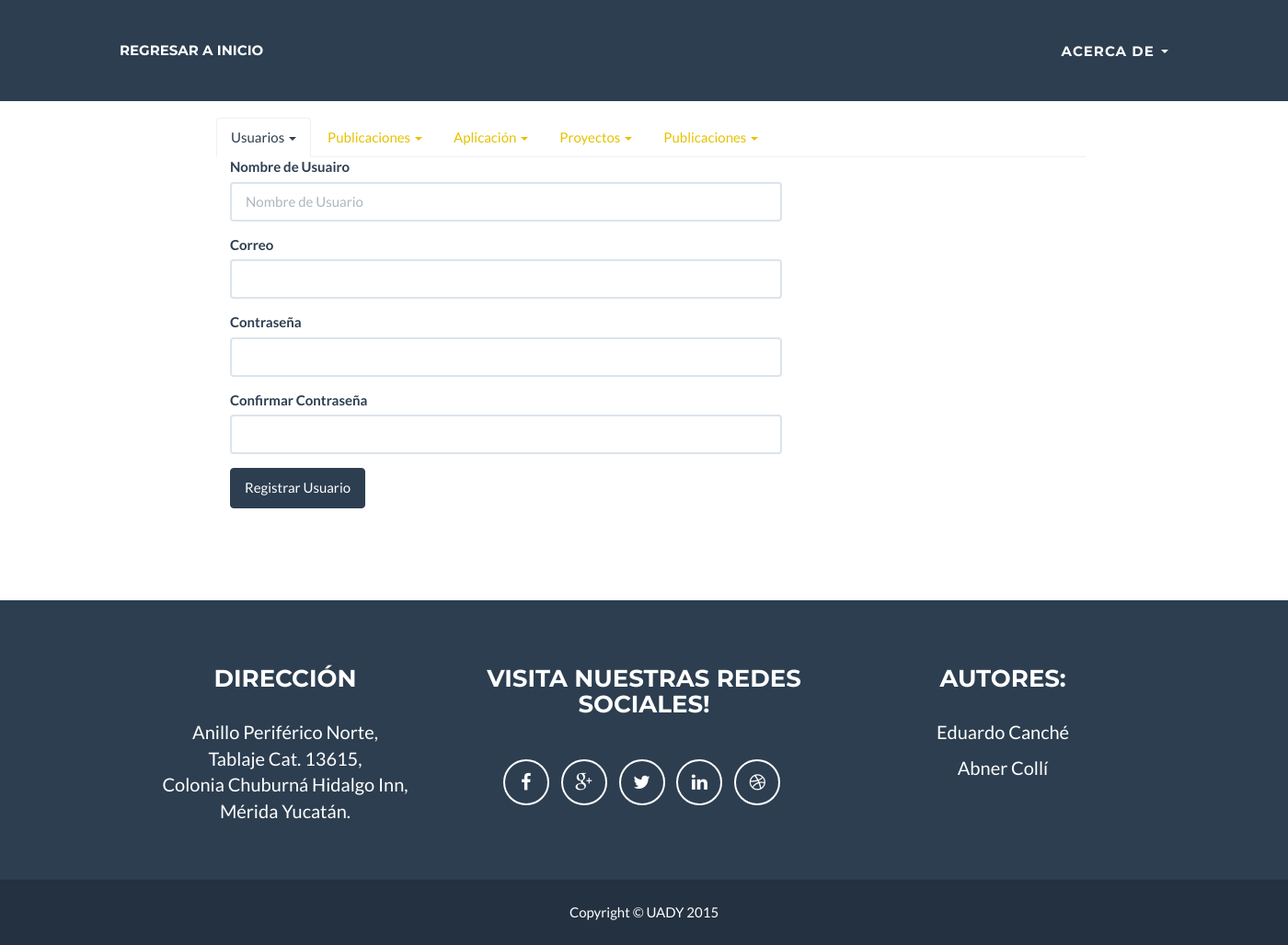
After one commit to EddieBenji/Web_Practicas, a PHP site: page /Vistas/menu-usuario.html in a window 1400 px wide. The commit adds this page. Shown: the whole page at 92% size. Run offline with PHP 8.4, Linux system fonts and the light colour scheme; some libraries are stand-ins or nearby versions.

Commit message:
Se crearon los formularios de registros de usuario.

```diff
--- a/Controladores/Controlador_login.php
+++ b/Controladores/Controlador_login.php
@@ -17,7 +17,7 @@ if ($result->num_rows >0) {
 
 
     }
-    header('location: ../Vistas/alta-articulo.html');
+    header('location: ../Vistas/menu-usuario.html');
 
 } else {
     header('location: ../Vistas/login.php?error=1');
--- /dev/null
+++ b/Vistas/menu-usuario.html
@@ -0,0 +1,544 @@
+<!DOCTYPE html>
+<html lang="en">
+
+<head>
+
+    <meta charset="utf-8">
+    <meta http-equiv="X-UA-Compatible" content="IE=edge">
+    <meta name="viewport" content="width=device-width, initial-scale=1">
+    <meta name="description" content="">
+    <meta name="author" content="">
+
+    <title>Applicaciones en la UADY</title>
+
+    <!-- Bootstrap Core CSS - Uses Bootswatch Flatly Theme: http://bootswatch.com/flatly/ -->
+    <link href="../css/bootstrap.min.css" rel="stylesheet">
+
+    <!-- Custom CSS -->
+    <link href="../css/freelancer.css" rel="stylesheet">
+
+    <!-- Custom Fonts -->
+    <link href="../font-awesome/css/font-awesome.min.css" rel="stylesheet" type="text/css">
+    <link href="http://fonts.googleapis.com/css?family=Montserrat:400,700" rel="stylesheet" type="text/css">
+    <link href="http://fonts.googleapis.com/css?family=Lato:400,700,400italic,700italic" rel="stylesheet"
+          type="text/css">
+
+    <!-- HTML5 Shim and Respond.js IE8 support of HTML5 elements and media queries -->
+    <!-- WARNING: Respond.js doesn't work if you view the page via file:// -->
+    <!--[if lt IE 9]>
+    <script src="https://oss.maxcdn.com/libs/html5shiv/3.7.0/html5shiv.js"></script>
+    <script src="https://oss.maxcdn.com/libs/respond.js/1.4.2/respond.min.js"></script>
+    <![endif]-->
+
+
+    <style type="text/css">
+        #textTitle {
+            font-size: 100%;
+        }
+
+        .intro-text {
+            font-size: 60%;
+        }
+
+        #menu-usuario{
+            margin-top:2%;
+            margin-left: 15%;
+        }
+
+
+    </style>
+
+
+</head>
+
+<body id="page-top" class="index">
+
+<!-- Navigation -->
+<nav class="navbar navbar-default navbar-fixed-top">
+    <div class="container">
+        <!-- Brand and toggle get grouped for better mobile display -->
+        <div class="navbar-header page-scroll">
+            <button type="button" class="navbar-toggle" data-toggle="collapse"
+                    data-target="#bs-example-navbar-collapse-1">
+                <span class="sr-only">Toggle navigation</span>
+                <span class="icon-bar"></span>
+                <span class="icon-bar"></span>
+                <span class="icon-bar"></span>
+            </button>
+
+            <a id="textTitle" class="navbar-brand" href="index.html">
+                REGRESAR A INICIO</a>
+
+
+        </div>
+
+        <!-- Collect the nav links, forms, and other content for toggling -->
+        <div class="collapse navbar-collapse" id="bs-example-navbar-collapse-1">
+            <ul class="nav navbar-nav navbar-right">
+                <li class="hidden">
+                    <a href="#page-top"></a>
+                </li>
+                <!--<li class="page-scroll">-->
+                <!--<a href="#apps_hechas">Applicaciones hechas</a>-->
+                <!--</li>-->
+                <li class="dropdown">
+                    <a href="#" class="dropdown-toggle" data-toggle="dropdown">Acerca de  <b class="caret"></b></a>
+                    <ul class="dropdown-menu">
+                        <li><a href="tecnologias.html">Tecnologias Usadas</a></li>
+                        <li><a href="publicaciones.html">Publicaciones</a></li>
+                        <li><a href="personal.html">Personal</a></li>
+                        <li><a href="proyectos.html">Proyectos en Desarrollo</a></li>
+                        <!--<li><a href="#about">Conócenos</a></li>-->
+                    </ul>
+                </li>
+                <!--<li class="page-scroll">-->
+                <!--<a href="../Vistas/index.html">Contáctanos</a>-->
+                <!--</li>-->
+
+
+            </ul>
+        </div>
+        <!-- /.navbar-collapse -->
+    </div>
+    <!-- /.container-fluid -->
+</nav>
+
+<!-- Header -->
+<section id="menu-usuario">
+    <div class="container">
+        <div class="row">
+            <div class="col-lg-10">
+                <ul id="myTab" class="nav nav-tabs">
+
+                    <li class="dropdown active">
+                        <a href="#" id="usuarios" class="dropdown-toggle"
+                           data-toggle="dropdown">Usuarios <b class="caret"></b>
+                        </a>
+                        <ul class="dropdown-menu" role="menu" aria-labelledby="usuarios">
+                            <li><a href="#alta-usuario" tabindex="-1" data-toggle="tab">
+                                Registrar Usuario</a>
+                            </li>
+                            <li><a href="#ver-usuarios" tabindex="-1" data-toggle="tab">
+                                Ver Usuarios</a>
+                            </li>
+                        </ul>
+                    </li>
+
+                    <li class="dropdown">
+                        <a href="#" id="publicaciones" class="dropdown-toggle"
+                           data-toggle="dropdown">Publicaciones <b class="caret"></b>
+                        </a>
+                        <ul class="dropdown-menu" role="menu" aria-labelledby="publicaciones">
+                            <li><a href="#alta-publicacion" tabindex="-1" data-toggle="tab">
+                                Registrar Publicacion</a>
+                            </li>
+                            <li><a href="#ver-publicacion" tabindex="-1" data-toggle="tab">
+                                Ver Publicaciones</a>
+                            </li>
+                        </ul>
+                    </li>
+
+
+                    <li class="dropdown">
+                        <a href="#" id="aplicaciones" class="dropdown-toggle"
+                           data-toggle="dropdown">Aplicación <b class="caret"></b>
+                        </a>
+                        <ul class="dropdown-menu" role="menu" aria-labelledby="aplicaciones">
+                            <li><a href="#alta-aplicacion" tabindex="-1" data-toggle="tab">
+                                Registrar Aplicación</a>
+                            </li>
+                            <li><a href="#ver-aplicacion" tabindex="-1" data-toggle="tab">
+                                Ver Aplicaciones</a>
+                            </li>
+                        </ul>
+                    </li>
+
+
+                    <li class="dropdown">
+                        <a href="#" id="proyectos" class="dropdown-toggle"
+                           data-toggle="dropdown">Proyectos <b class="caret"></b>
+                        </a>
+                        <ul class="dropdown-menu" role="menu" aria-labelledby="proyectos">
+                            <li><a href="#alta-proyecto" tabindex="-1" data-toggle="tab">
+                                Registrar Proyecto</a>
+                            </li>
+                            <li><a href="#ver-proyecto" tabindex="-1" data-toggle="tab">
+                                Ver Proyectos</a>
+                            </li>
+                        </ul>
+                    </li>
+
+
+                    <li class="dropdown">
+                        <a href="#" id="personal" class="dropdown-toggle"
+                           data-toggle="dropdown">Publicaciones <b class="caret"></b>
+                        </a>
+                        <ul class="dropdown-menu" role="menu" aria-labelledby="personal">
+                            <li><a href="#alta-personal" tabindex="-1" data-toggle="tab">
+                                Registrar Personal</a>
+                            </li>
+                            <li><a href="#ver-personal" tabindex="-1" data-toggle="tab">
+                                Ver Personal</a>
+                            </li>
+                        </ul>
+                    </li>
+
+                </ul>
+                <div id="myTabContent" class="tab-content">
+                    <div class="tab-pane fade in active" id="alta-usuario">
+                        <form role="form">
+                            <div class="form-group col-lg-8">
+                                <label for="nombre">Nombre de Usuairo</label>
+                                <input type="text" class="form-control" name="nombre"
+                                       placeholder="Nombre de Usuario" required>
+                            </div>
+
+                            <br/>
+                            <div class="form-group col-lg-8">
+                                <label for="nombre_usuario">Correo</label>
+                                <input type="email" class="form-control" id="nombre_usuario"
+                                       placeholder="" required>
+                            </div>
+                            <br/>
+                            <div class="form-group col-lg-8">
+                                <label for="contrasena">Contraseña</label>
+                                <input type="password" class="form-control" id="contrasena"
+                                        required>
+                            </div>
+
+                            <div class="form-group col-lg-8">
+                                <label for="contrasenaconfirmacion">Confirmar Contraseña</label>
+                                <input type="password" class="form-control" id="contrasenaconfirmacion"
+                                       required>
+                            </div>
+
+
+                            <div class="col-lg-10">
+                                <button type="submit" class="btn btn-primary">Registrar Usuario</button>
+                            </div>
+
+                        </form>
+
+                    </div>
+                    <div class="tab-pane fade" id="ver-usuarios">
+                        <table>
+                            Tabla de usuarios.
+                        </table>
+                    </div>
+                    <div class="tab-pane fade" id="alta-publicacion">
+                            <form role="form">
+                                <div class="form-group col-lg-10">
+                                    <label for="nombre">Titulo de Publicación</label>
+                                    <input type="text" class="form-control" name="nombre"
+                                           placeholder="Nombre de Publicación">
+                                </div>
+                                <br/>
+                                <div class="form-group col-lg-10">
+                                    <label for="comment">Abstract:</label>
+                                    <textarea class="form-control" rows="7" id="comment"></textarea>
+                                </div>
+                                <br/>
+                                <div class="form-group col-lg-10">
+                                    <label for="autores">Autores</label>
+                                    <input type="text" class="form-control" id="autores"
+                                           placeholder="Nombre de Autores Separados por comas">
+                                </div>
+                                <br/>
+                                <div class="form-group col-lg-10">
+                                    <label for="correos">Correos</label>
+                                    <input type="text" class="form-control" id="correos"
+                                           placeholder="correos separados por comas">
+                                </div>
+                                <br>
+
+                                <div class="form-group col-lg-10">
+                                    <label for="inputfile">Selecione el Articulo</label>
+                                    <input type="file" id="inputfile">
+
+                                </div>
+                                <br/>
+                                <div class="form-group col-lg-10">
+                                    <label for="inputimage">Selecione la imagen del  Articulo</label>
+                                    <input type="file" id="inputimage">
+
+                                </div>
+
+
+                                <br/>
+
+                                <div class="col-lg-10">
+                                    <button type="submit" class="btn btn-primary">Registrar Publicación</button>
+                                </div>
+
+                            </form>
+                    </div>
+                    <div class="tab-pane fade" id="ver-publicacion">
+                        <table>
+                            publicacion
+                        </table>
+                    </div>
+                    <div class="tab-pane fade" id="alta-aplicacion">
+                        <form role="form">
+                            <div class="form-group col-lg-10">
+                                <label for="nombre">Nombre de Aplicación</label>
+                                <input type="text" class="form-control" name="nombre"
+                                       placeholder="Nombre de Articulo">
+                            </div>
+                            <br/>
+                            <div class="form-group col-lg-10">
+                                <label for="descripcion">Descripción</label>
+                                <textarea class="form-control" rows="7" id="descripcion"></textarea>
+                            </div>
+                            <br/>
+                            <div class="form-group col-lg-10">
+                                <label for="autores">Autores</label>
+                                <input type="text" class="form-control" name="autores"
+                                       placeholder="Nombre de Autores Separados por comas">
+                            </div>
+                            <br/>
+                            <div class="form-group col-lg-10">
+                                <label for="fecha">Fecha</label>
+                                <input type="date" class="form-control" id="fecha"
+                                       placeholder="">
+                            </div>
+                            <br>
+
+                            <div class="form-group col-lg-10">
+                                <label for="inputapp">Selecione el Juego</label>
+                                <input type="file" id="inputapp">
+
+                            </div>
+                            <br/>
+                            <div class="form-group col-lg-10">
+                                <label for="inputmanual">Selecione el Manual del Juego</label>
+                                <input type="file" id="inputmanual">
+
+                            </div>
+
+                            <div class="form-group col-lg-10">
+                                <label for="inputimage1">Selecione la Imagen del Juego 1 </label>
+                                <input type="file" id="inputimage1">
+
+                            </div>
+
+                            <div class="form-group col-lg-10">
+                                <label for="inputimage2">Selecione la Imagen del Juego 2 </label>
+                                <input type="file" id="inputimage2">
+
+                            </div>
+
+                            <br/>
+
+                            <div class="col-lg-10">
+                                <button type="submit" class="btn btn-primary">Registrar Aplicación</button>
+                            </div>
+
+                        </form>
+
+                    </div>
+                    <div class="tab-pane fade" id="ver-aplicacion">
+                        <table>
+                            aplicacion
+                        </table>
+                    </div>
+                    <div class="tab-pane fade" id="alta-proyecto">
+                        <form role="form">
+                            <div class="form-group col-lg-10">
+                                <label for="nombre">Nombre del Proyecto</label>
+                                <input type="text" class="form-control" name="nombre"
+                                       placeholder="Nombre del Proyecto">
+                            </div>
+                            <br/>
+                            <div class="form-group col-lg-10">
+                                <label for="descripcion">Descripción:</label>
+                                <textarea class="form-control" rows="7" name="descripcion"></textarea>
+                            </div>
+                            <br/>
+                            <div class="form-group col-lg-10">
+                                <label for="autores">Autores</label>
+                                <input type="text" class="form-control" id="autores"
+                                       placeholder="Nombre de Autores Separados por comas">
+                            </div>
+                            <br/>
+                            <div class="form-group col-lg-10">
+                                <label for="correos">Correos</label>
+                                <input type="text" class="form-control" id="correos"
+                                       placeholder="Correos separados por comas">
+                            </div>
+                            <br>
+
+                            <div class="form-group col-lg-10">
+                                <label for="inputfile">Selecione el Documento del Proyecto</label>
+                                <input type="file" id="inputfile">
+
+                            </div>
+                            <br/>
+                            <div class="form-group col-lg-10">
+                                <label for="inputimage">Selecione la imagen del Proyecto</label>
+                                <input type="file" names="inputimage">
+
+                            </div>
+                            <div class="form-group col-lg-10">
+                                <label for="periodoini">Periodo de Inicio</label>
+                                <input type="date" class="form-control" id="periodoini"
+                                       placeholder="">
+                            </div>
+                            <div class="form-group col-lg-10">
+                                <label for="periodofin">Periodo de Final</label>
+                                <input type="date" class="form-control" id="periodofin"
+                                       placeholder="">
+                            </div>
+
+
+                            <br/>
+
+                            <div class="col-lg-10">
+                                <button type="submit" class="btn btn-primary">Registrar Publicación</button>
+                            </div>
+
+                        </form>
+
+                    </div>
+                    <div class="tab-pane fade" id="ver-proyecto">
+                        <table>
+                            proyecto
+                        </table>
+                    </div>
+                    <div class="tab-pane fade" id="alta-personal">
+                        <form role="form">
+                            <div class="form-group col-lg-8">
+                                <label for="nombre">Nombre</label>
+                                <input type="text" class="form-control" name="nombre"
+                                       placeholder="Nombre de Usuario" required>
+                            </div>
+
+                            <br/>
+                            <div class="form-group col-lg-8">
+                                <label for="correo">Correo</label>
+                                <input type="email" class="form-control" name="correo"
+                                       placeholder="" required>
+                            </div>
+                            <br/>
+                            <div class="form-group col-lg-10">
+                                <label for="descripcionrapida">Descripción Rapida:</label>
+                                <textarea class="form-control" rows="7" id="descripcionrapida"></textarea>
+                            </div>
+                            <div class="form-group col-lg-10">
+                                <label for="informacion">Información Academica:</label>
+                                <textarea class="form-control" rows="7" id="informacion"></textarea>
+                            </div>
+
+
+                            <div class="form-group col-lg-10">
+                                <label for="inputimage">Selecione la Foto del Personal</label>
+                                <input type="file" names="inputimage">
+
+                            </div>
+
+
+                            <div class="col-lg-10">
+                                <button type="submit" class="btn btn-primary">Registrar Usuario</button>
+                            </div>
+
+                        </form>
+
+                    </div>
+                    <div class="tab-pane fade" id="ver-personal">
+                        <table>personal</table>
+
+                    </div>
+
+                </div>
+                <script>
+                    $(function () {
+                        $('#myTab li:eq(1) a').tab('show');
+                    });
+                </script>
+            </div>
+
+        </div>
+    </div>
+
+
+</section>
+
+<!-- Footer -->
+<footer class="text-center">
+    <div class="footer-above">
+        <div class="container">
+            <div class="row">
+                <div class="footer-col col-md-4">
+                    <h3>Dirección</h3>
+
+
+                    <p>Anillo Periférico Norte, <br/>Tablaje Cat. 13615,<br/>
+                        Colonia Chuburná Hidalgo Inn,<br/> Mérida Yucatán.</p>
+                </div>
+                <div class="footer-col col-md-4">
+                    <h3>Visita nuestras redes sociales!</h3>
+                    <ul class="list-inline">
+                        <li>
+                            <a href="#" class="btn-social btn-outline"><i class="fa fa-fw fa-facebook"></i></a>
+                        </li>
+                        <li>
+                            <a href="#" class="btn-social btn-outline"><i class="fa fa-fw fa-google-plus"></i></a>
+                        </li>
+                        <li>
+                            <a href="#" class="btn-social btn-outline"><i class="fa fa-fw fa-twitter"></i></a>
+                        </li>
+                        <li>
+                            <a href="#" class="btn-social btn-outline"><i class="fa fa-fw fa-linkedin"></i></a>
+                        </li>
+                        <li>
+                            <a href="#" class="btn-social btn-outline"><i class="fa fa-fw fa-dribbble"></i></a>
+                        </li>
+                    </ul>
+                </div>
+                <div class="footer-col col-md-4">
+                    <h3>Autores:</h3>
+
+                    <p>Eduardo Canché</p>
+
+                    <p>Abner Collí</p>
+                </div>
+            </div>
+        </div>
+    </div>
+    <div class="footer-below">
+        <div class="container">
+            <div class="row">
+                <div class="col-lg-12">
+                    Copyright &copy; UADY 2015
+                </div>
+            </div>
+        </div>
+    </div>
+</footer>
+
+<!-- Scroll to Top Button (Only visible on small and extra-small screen sizes) -->
+<div class="scroll-top page-scroll visible-xs visble-sm">
+    <a class="btn btn-primary" href="#page-top">
+        <i class="fa fa-chevron-up"></i>
+    </a>
+</div>
+
+
+
+<!-- jQuery -->
+<script src="../js/jquery.js"></script>
+
+<!-- Bootstrap Core JavaScript -->
+<script src="../js/bootstrap.min.js"></script>
+
+<!-- Plugin JavaScript -->
+<script src="http://cdnjs.cloudflare.com/ajax/libs/jquery-easing/1.3/jquery.easing.min.js"></script>
+<script src="../js/classie.js"></script>
+<script src="../js/cbpAnimatedHeader.js"></script>
+
+
+<!-- Custom Theme JavaScript -->
+<script src="../js/freelancer.js"></script>
+
+</body>
+
+</html>
```
Also changed, not shown: Daos/App_ludicas.png (added).
